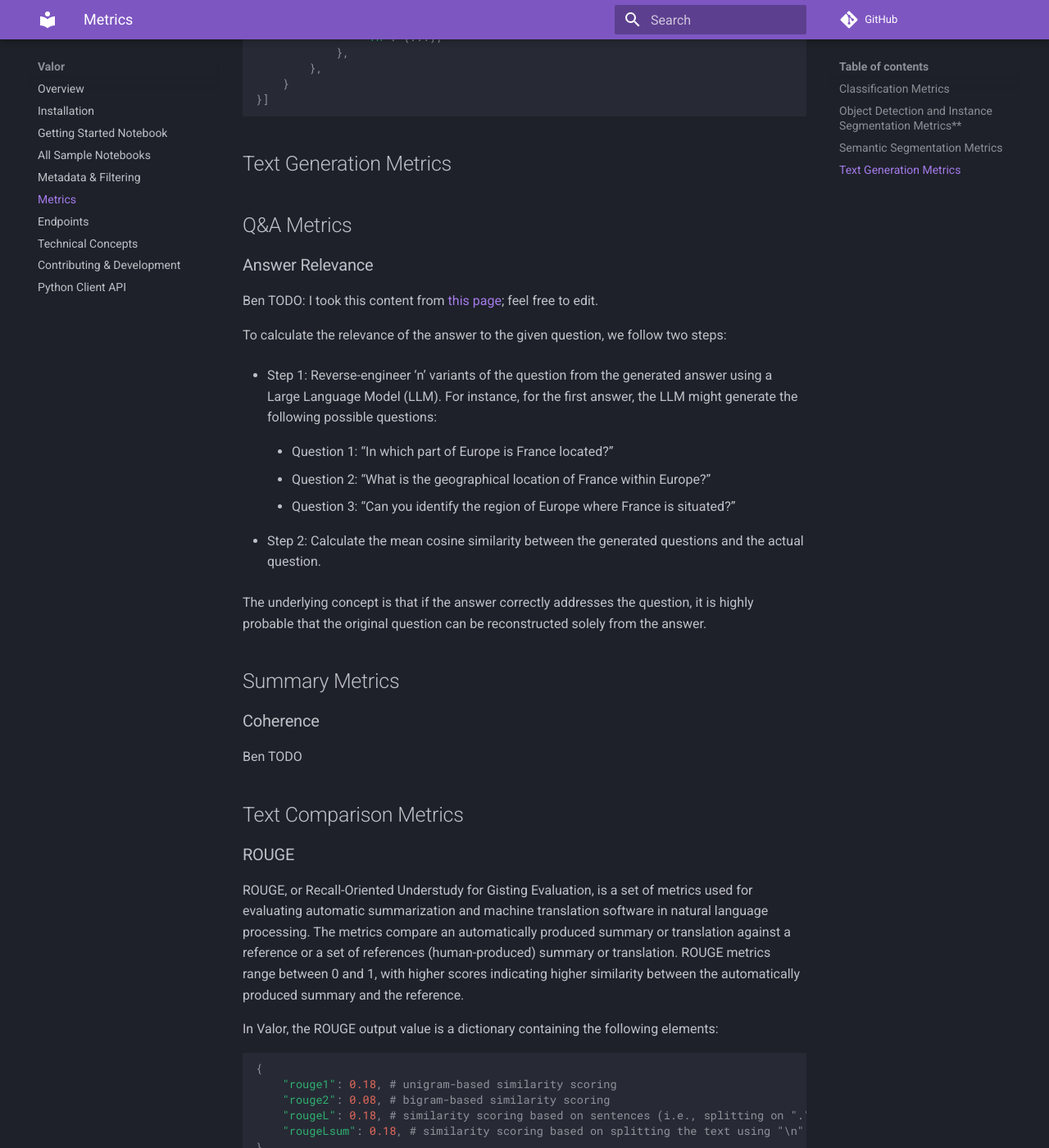
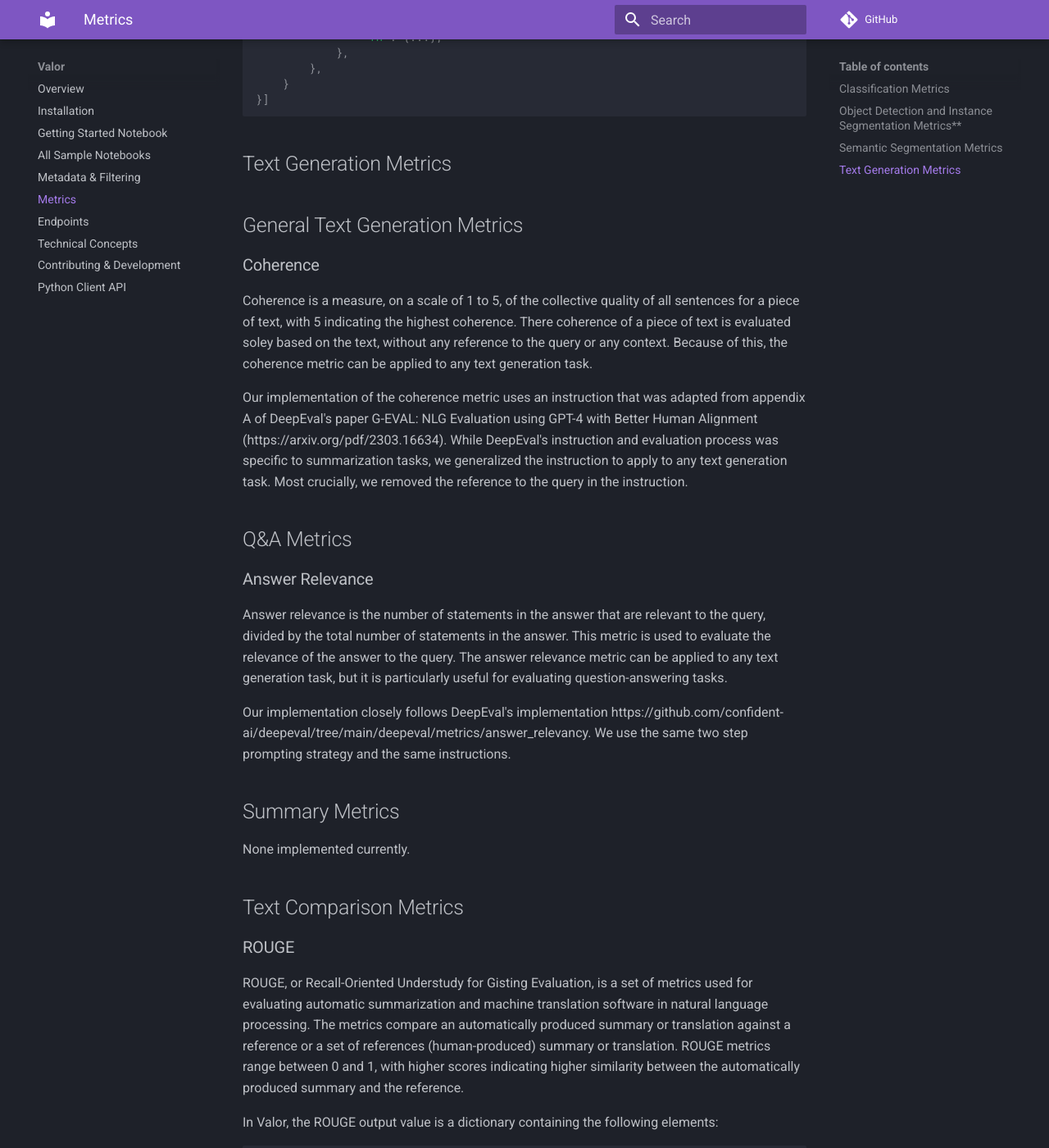
Before and after one commit to Striveworks/valor, an MkDocs documentation site: the page built from docs/metrics.md, in a window 1280 px wide and 1400 px high, scrolled down 10378 px. Shown: the whole window at 82% size. Built offline with MkDocs 1.6.1 and Material for MkDocs 9.7.7, drawn with Linux system fonts in a browser that asks for light colours; comment, search, counter and statistics services are not loaded.

Commit message:
Coherence and AnswerRelevance added to the docs

```diff
--- a/docs/metrics.md
+++ b/docs/metrics.md
@@ -297,31 +297,25 @@
 
 ## Text Generation Metrics
 
+## General Text Generation Metrics
+
+### Coherence
+
+Coherence is a measure, on a scale of 1 to 5, of the collective quality of all sentences for a piece of text, with 5 indicating the highest coherence. There coherence of a piece of text is evaluated soley based on the text, without any reference to the query or any context. Because of this, the coherence metric can be applied to any text generation task.
+
+Our implementation of the coherence metric uses an instruction that was adapted from appendix A of DeepEval's paper G-EVAL: NLG Evaluation using GPT-4 with Better Human Alignment (https://arxiv.org/pdf/2303.16634). While DeepEval's instruction and evaluation process was specific to summarization tasks, we generalized the instruction to apply to any text generation task. Most crucially, we removed the reference to the query in the instruction.
+
 ## Q&A Metrics
 
 ### Answer Relevance
 
-Ben TODO: I took this content from [this page](https://docs.ragas.io/en/latest/concepts/metrics/answer_relevance.html); feel free to edit.
+Answer relevance is the number of statements in the answer that are relevant to the query, divided by the total number of statements in the answer. This metric is used to evaluate the relevance of the answer to the query. The answer relevance metric can be applied to any text generation task, but it is particularly useful for evaluating question-answering tasks.
 
-To calculate the relevance of the answer to the given question, we follow two steps:
-
-- Step 1: Reverse-engineer ‘n’ variants of the question from the generated answer using a Large Language Model (LLM). For instance, for the first answer, the LLM might generate the following possible questions:
-
-    - Question 1: “In which part of Europe is France located?”
-
-    - Question 2: “What is the geographical location of France within Europe?”
-
-    - Question 3: “Can you identify the region of Europe where France is situated?”
-
-- Step 2: Calculate the mean cosine similarity between the generated questions and the actual question.
-
-The underlying concept is that if the answer correctly addresses the question, it is highly probable that the original question can be reconstructed solely from the answer.
+Our implementation closely follows DeepEval's implementation https://github.com/confident-ai/deepeval/tree/main/deepeval/metrics/answer_relevancy. We use the same two step prompting strategy and the same instructions.
 
 ## Summary Metrics
 
-### Coherence
-
-Ben TODO
+None implemented currently.
 
 ## Text Comparison Metrics
 
```
